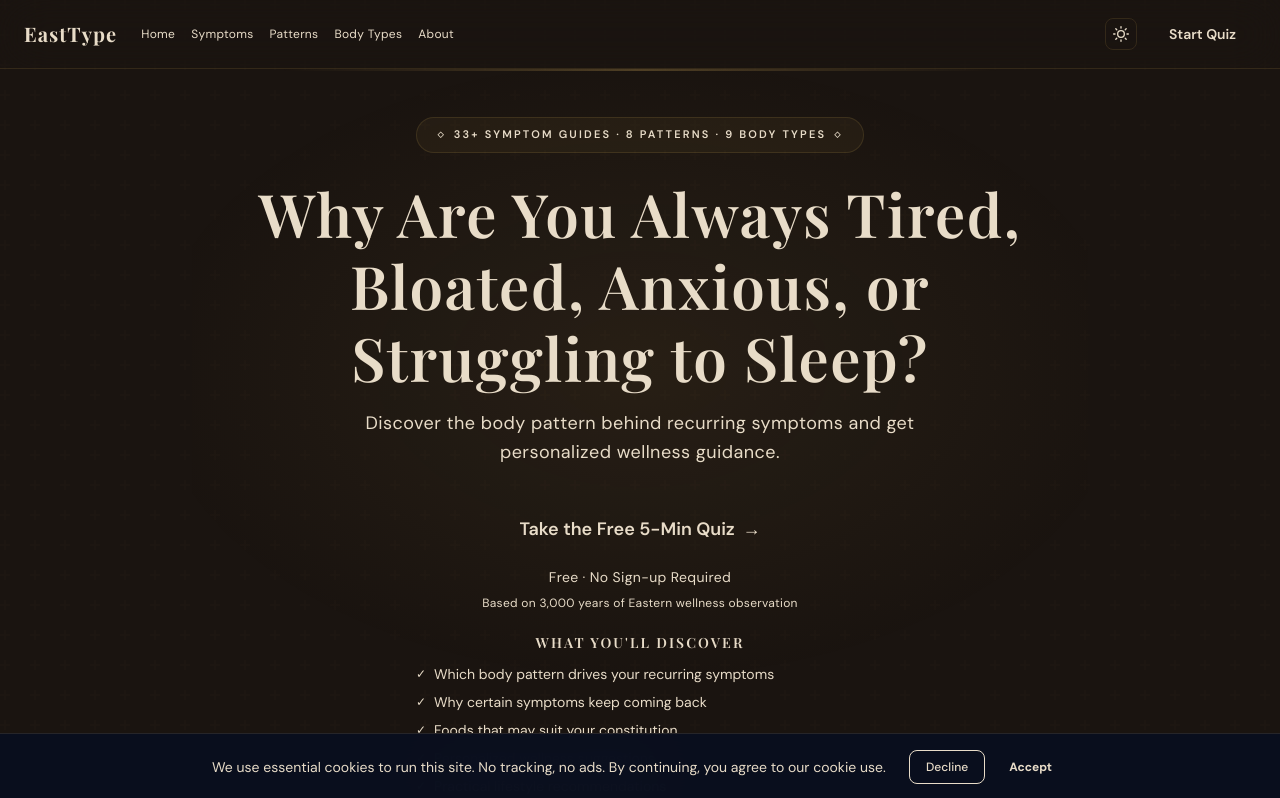
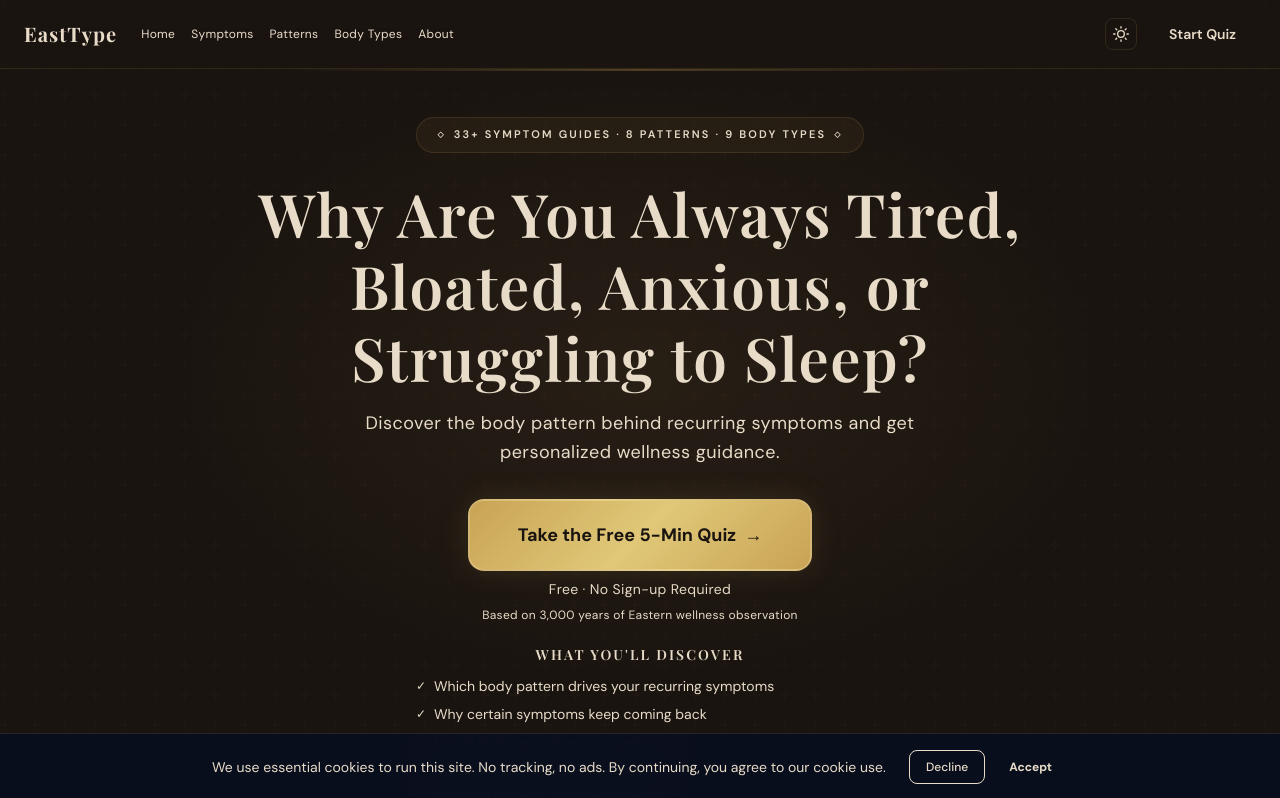
Before and after one commit to 840414923-cell/easttype, a Next.js app: page / in a window 1280 px wide. Shown: the top 798 px of the page. Built offline with nearby package versions, Linux system fonts and the light colour scheme.

Commit message:
fix: make CTA buttons visually obvious — larger, gold gradient, glow shadow, rounded-2xl

```diff
--- a/src/app/home-client.tsx
+++ b/src/app/home-client.tsx
@@ -86,7 +86,8 @@ export default function HomeClient() {
           <div className="flex flex-col items-center gap-2 mb-6">
             <Link
               href="/quiz"
-              className="group relative inline-flex items-center justify-center px-10 py-4 rounded font-[family-name:var(--font-body)] text-lg font-semibold cursor-pointer no-underline transition-all duration-500 hover:-translate-y-1 hover:shadow-[0_0_50px_rgba(201,163,85,0.25)] bg-gradient-to-r from-accent to-accent2 text-bg"
+              className="group relative inline-flex items-center justify-center px-12 py-5 rounded-2xl font-[family-name:var(--font-body)] text-lg font-bold cursor-pointer no-underline transition-all duration-300 hover:-translate-y-1 hover:shadow-[0_0_60px_rgba(201,163,85,0.4)] shadow-[0_0_30px_rgba(201,163,85,0.15)] border-2 border-[rgba(255,255,255,0.15)]"
+              style={{ background: "linear-gradient(135deg, #C9A355, #E0C878, #C9A355)", color: "#1A1410" }}
             >
               {LL.cta}
               <span className="ml-2 transition-transform duration-300 group-hover:translate-x-1">&#8594;</span>
@@ -372,7 +373,8 @@ export default function HomeClient() {
           </p>
           <Link
             href="/quiz"
-            className="group relative inline-flex items-center justify-center px-10 py-4 rounded font-[family-name:var(--font-body)] text-base font-semibold cursor-pointer no-underline transition-all duration-500 hover:-translate-y-1 hover:shadow-[0_0_50px_rgba(201,163,85,0.25)] bg-gradient-to-r from-accent to-accent2 text-bg"
+            className="group relative inline-flex items-center justify-center px-12 py-5 rounded-2xl font-[family-name:var(--font-body)] text-lg font-bold cursor-pointer no-underline transition-all duration-300 hover:-translate-y-1 hover:shadow-[0_0_60px_rgba(201,163,85,0.4)] shadow-[0_0_30px_rgba(201,163,85,0.15)] border-2 border-[rgba(255,255,255,0.15)]"
+            style={{ background: "linear-gradient(135deg, #C9A355, #E0C878, #C9A355)", color: "#1A1410" }}
           >
             Quick Quiz · ~5 min
             <span className="ml-2 transition-transform duration-300 group-hover:translate-x-1">&#8594;</span>
--- a/src/app/result/result-client.tsx
+++ b/src/app/result/result-client.tsx
@@ -57,7 +57,8 @@ function ResultContent() {
       metadata={{ type: primaryId, sex: sex ?? "female", plan: "pro" }}
     >
       <div
-        className={`flex items-center justify-center w-full py-3.5 rounded-lg font-[family-name:var(--font-body)] text-base font-bold cursor-pointer transition-all duration-300 bg-gradient-to-r from-accent to-accent2 text-bg hover:shadow-[0_0_40px_rgba(201,163,85,0.3)] hover:-translate-y-0.5 ${className}`}
+        className={`flex items-center justify-center w-full py-4 rounded-2xl font-[family-name:var(--font-body)] text-base font-bold cursor-pointer transition-all duration-300 hover:-translate-y-0.5 hover:shadow-[0_0_60px_rgba(201,163,85,0.4)] shadow-[0_0_25px_rgba(201,163,85,0.15)] border-2 border-[rgba(255,255,255,0.15)] ${className}`}
+        style={{ background: "linear-gradient(135deg, #C9A355, #E0C878, #C9A355)", color: "#1A1410" }}
       >
         {"Get My Full Kit — $12.99 →"}
       </div>
@@ -70,7 +71,8 @@ function ResultContent() {
       metadata={{ type: primaryId, sex: sex ?? "female", plan: "basic" }}
     >
       <div
-        className={`flex items-center justify-center w-full py-3 rounded-lg font-[family-name:var(--font-body)] text-base font-bold cursor-pointer transition-all duration-300 bg-gradient-to-r from-accent to-accent2 text-bg hover:shadow-[0_0_40px_rgba(201,163,85,0.3)] hover:-translate-y-0.5 ${className}`}
+        className={`flex items-center justify-center w-full py-3.5 rounded-2xl font-[family-name:var(--font-body)] text-base font-bold cursor-pointer transition-all duration-300 hover:-translate-y-0.5 hover:shadow-[0_0_50px_rgba(201,163,85,0.35)] shadow-[0_0_20px_rgba(201,163,85,0.12)] border-2 border-[rgba(255,255,255,0.12)] ${className}`}
+        style={{ background: "linear-gradient(135deg, #C9A355, #E0C878, #C9A355)", color: "#1A1410" }}
       >
         {"Get My Body Profile — $4.99 →"}
       </div>
```
